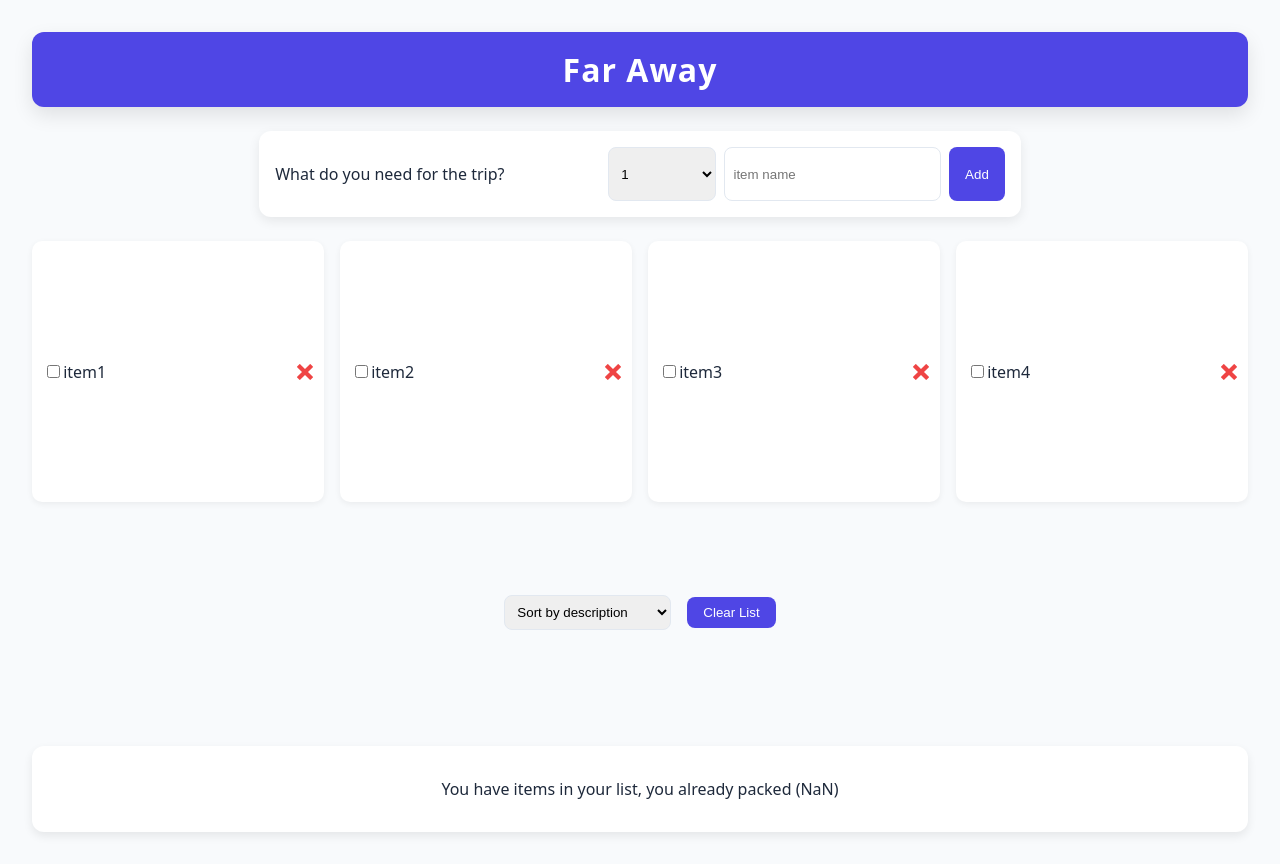
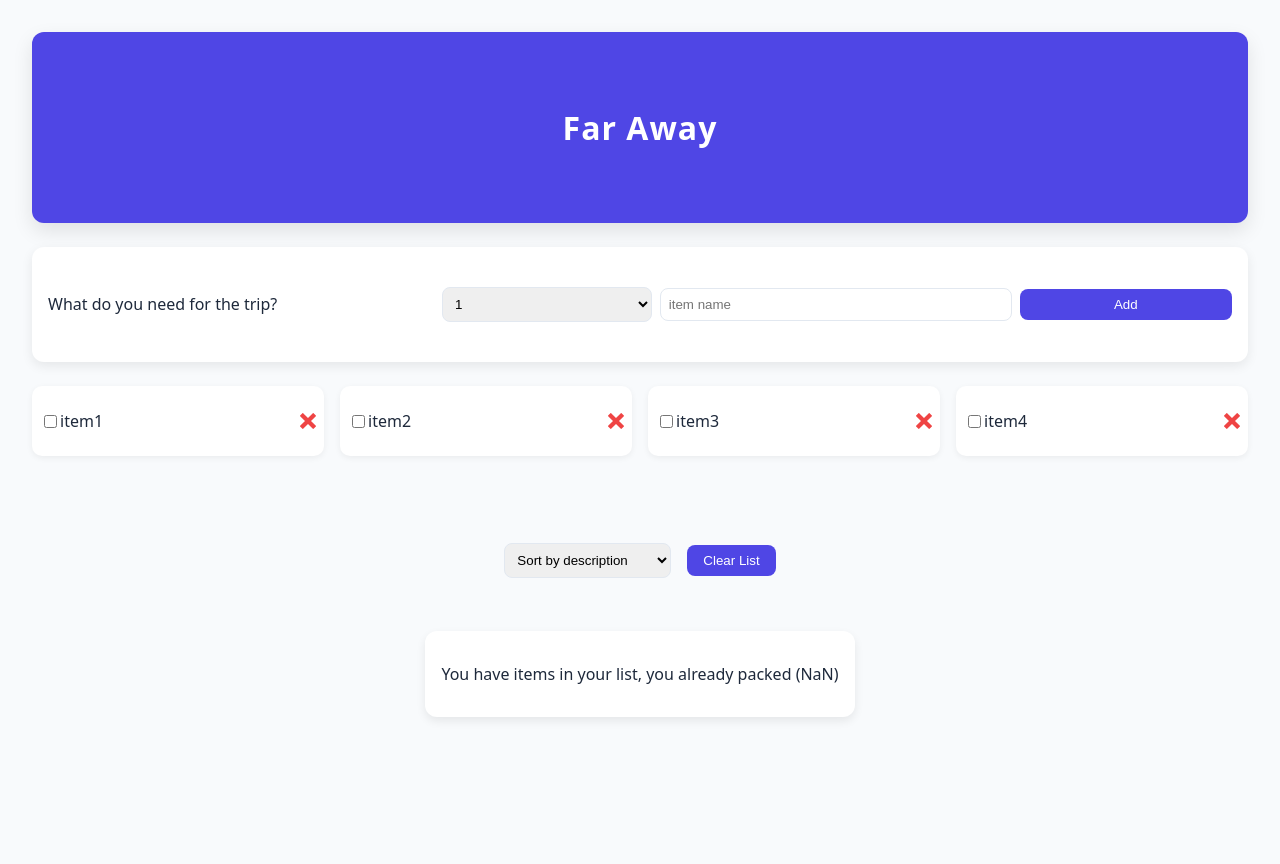
Before and after one commit to tushyatrivedi/travel-list, a React (Create React App) app: page / in a window 1280 px wide. Built offline with nearby package versions, Linux system fonts and the light colour scheme.

Commit message:
fixed styling

```diff
--- a/src/index.css
+++ b/src/index.css
@@ -21,11 +21,14 @@ body {
 .container {
   min-height: 100vh;
   display: grid;
-  grid-template-rows: auto auto 1fr auto;
+  grid-template-rows: auto 0.25fr auto auto;
   gap: 1.5rem;
   padding: 1.5rem;
 }
 .logo {
+  display: flex;
+  align-items: center; /* vertical center */
+  justify-content: center;
   background: var(--primary);
   color: white;
   padding: 1rem;
@@ -41,10 +44,9 @@ body {
   padding: 1rem;
   border-radius: 12px;
   display: grid;
-  grid-template-columns: 3fr 1fr 2fr auto;
+  grid-template-columns: auto auto auto auto;
+  align-items: center;
   gap: 0.5rem;
-  width: 60%;
-  justify-self: center;
   box-shadow: 0 4px 12px rgba(0, 0, 0, 0.08);
 }
 
@@ -74,11 +76,12 @@ button:hover {
   display: grid;
   grid-template-columns: repeat(4, 1fr);
   gap: 1rem;
+  align-items: start;
 }
 
 .item {
   background: var(--card);
-  padding: 0.7rem;
+  padding: 0.5rem;
   border-radius: 10px;
   display: grid;
   grid-template-columns: auto 1fr auto;
@@ -114,6 +117,9 @@ button:hover {
   border-radius: 12px;
   text-align: center;
   font-weight: 500;
+  height: fit-content;
+  width: fit-content;
+  justify-self: center;
   box-shadow: 0 4px 10px rgba(0, 0, 0, 0.08);
 }
 .check {
```
